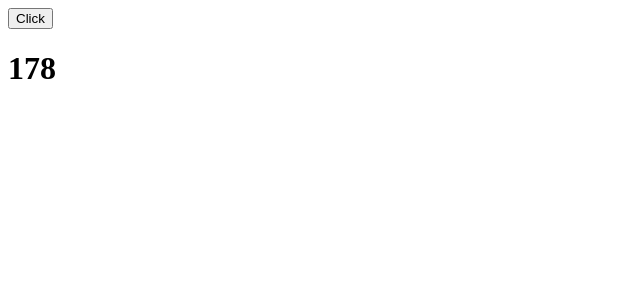
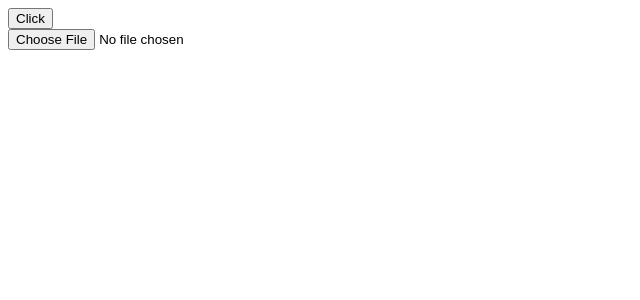
Before and after one commit to duongdinhnguyen/ReactJS_First, a React (Create React App) app: page / in a window 1280 px wide. Both pictures are taken after a click on the button "Click". Shown: the top 300 px of the page, without its empty margins (0-640 px from the left). Built offline with nearby package versions, Linux system fonts and the light colour scheme.

Commit message:
preview avatar

```diff
--- a/src/Content.js
+++ b/src/Content.js
@@ -1,20 +1,19 @@
-import { clear } from "@testing-library/user-event/dist/clear";
 import React, {useState, useEffect} from "react"
 
+function Content() {
 
-function Content() {
-    const [countdown, setCountDown] = useState(180);
+    const [img, setImg] = useState()
 
-  useEffect(() => {
-    const countdown = setInterval(() => setCountDown((preCountDown) => preCountDown - 1), 1000)
+    useEffect(() => {
+        return () => img && URL.revokeObjectURL(img)
+    }, [img])
 
-    return () => clearInterval(countdown)
-
-  }, [])
+    const handleChange = (e) => setImg(URL.createObjectURL(e.target.files[0]))
 
   return (
     <div>
-      <h1>{countdown}</h1>
+      <input type="file" onChange={handleChange}/>
+      <img src={img}/>
     </div>
   )
 }
```
